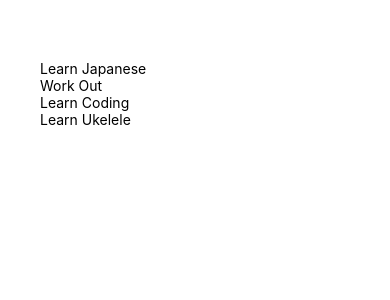
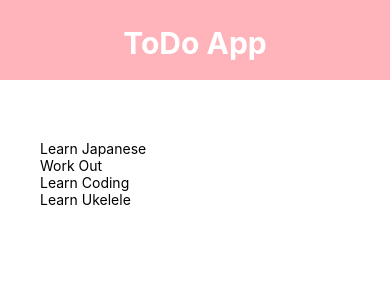
Before and after one commit to sherrynganguyen/React-Native-Learning, a React Native app: screen / in a window 390 px wide. Shown: the top 300 px of the page. Built offline with nearby package versions, Linux system fonts and the light colour scheme.

Commit message:
create header components

```diff
--- a/App.js
+++ b/App.js
@@ -1,6 +1,7 @@
 import React, { useState } from 'react';
 import { StyleSheet, Text, View, FlatList } from 'react-native';
 
+import Header from './components/header';
 export default function App() {
   const [tasks, setTasks] = useState([
     { text: 'Learn Japanese', key: '1' },
@@ -11,6 +12,7 @@ export default function App() {
   return (
     <View style={styles.container}>
       {/* header */}
+      <Header/>
       <View style={styles.content}>
         {/* to form */}
         <View style={styles.list}>
--- /dev/null
+++ b/components/header.js
@@ -0,0 +1,25 @@
+import React from 'react';
+import { StyleSheet, View, Text } from 'react-native';
+
+export default function Header() {
+  return (
+    <View style={styles.header}>
+      <Text style={styles.appname}>ToDo App</Text>
+    </View>
+  )
+};
+
+const styles = StyleSheet.create({
+  header: {
+    height: 80,
+    paddingTop: 25,
+    backgroundColor: '#ffb3ba',
+  },
+  appname: {
+    fontSize: 30,
+    fontWeight: 'bold',
+    textAlign: 'center',
+    color: '#FFF',
+  }
+
+});
```
